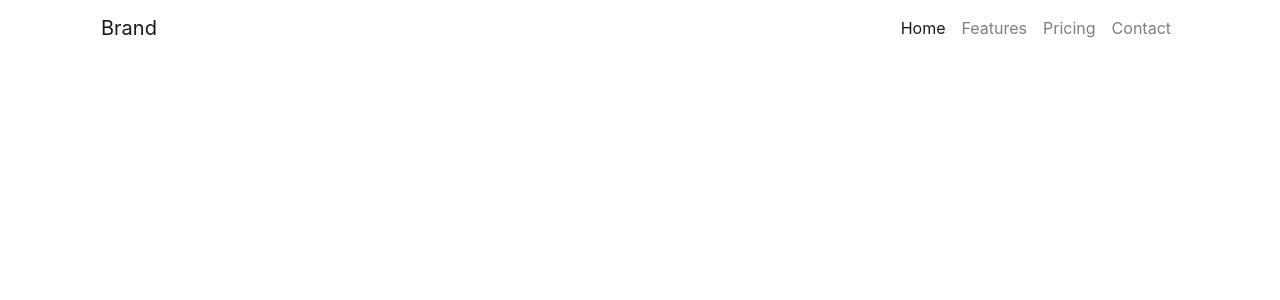
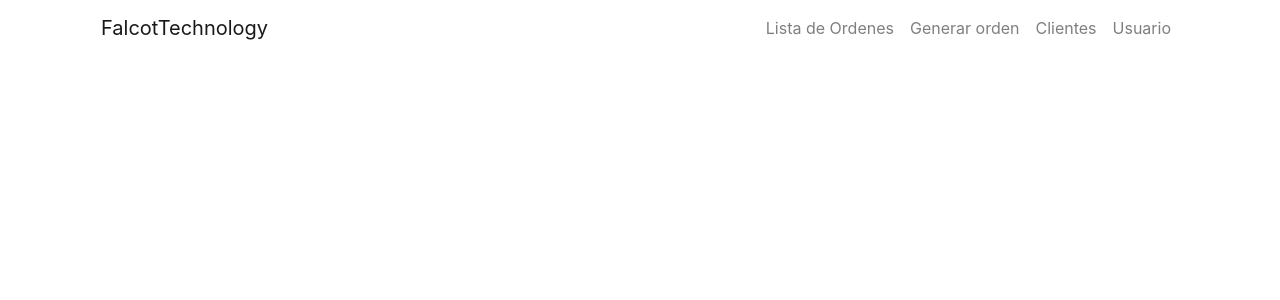
Before and after one commit to HaroldQn/falcot, a PHP site: page /Views/clientes.php in a window 1280 px wide. Shown: the top 300 px of the page. Run offline with PHP 8.4, Linux system fonts and the light colour scheme; some libraries are stand-ins or nearby versions.

Commit message:
ingresando links

```diff
--- a/Views/navbar.php
+++ b/Views/navbar.php
@@ -3,7 +3,7 @@
 <head>
     <meta charset="UTF-8">
     <meta name="viewport" content="width=device-width, initial-scale=1.0">
-    <title>Responsive Navbar</title>
+    <title>Falcot</title>
     <!-- Bootstrap CDN -->
     <link rel="stylesheet" href="https://stackpath.bootstrapcdn.com/bootstrap/4.5.2/css/bootstrap.min.css">
 
@@ -16,23 +16,23 @@
 <body>
     <div class="container">
         <nav class="navbar navbar-expand-lg navbar-light">
-            <a class="navbar-brand" href="#">Brand</a>
+            <a class="navbar-brand" href="#">FalcotTechnology</a>
             <button class="navbar-toggler" type="button" data-toggle="collapse" data-target="#navbarNav" aria-controls="navbarNav" aria-expanded="false" aria-label="Toggle navigation">
                 <span class="navbar-toggler-icon"></span>
             </button>
             <div class="collapse navbar-collapse" id="navbarNav">
                 <ul class="navbar-nav ml-auto">
-                    <li class="nav-item active">
-                        <a class="nav-link" href="#">Home <span class="sr-only">(current)</span></a>
+                    <li class="nav-item">
+                        <a class="nav-link" href="./ordenes_compra.php">Lista de Ordenes</a>
                     </li>
                     <li class="nav-item">
-                        <a class="nav-link" href="#">Features</a>
+                        <a class="nav-link" href="./generar_orden_compra.php">Generar orden</a>
                     </li>
                     <li class="nav-item">
-                        <a class="nav-link" href="#">Pricing</a>
+                        <a class="nav-link" href="./clientes.php">Clientes</a>
                     </li>
                     <li class="nav-item">
-                        <a class="nav-link" href="#">Contact</a>
+                        <a class="nav-link" href="./usuarios.php">Usuario</a>
                     </li>
                 </ul>
             </div>
```
